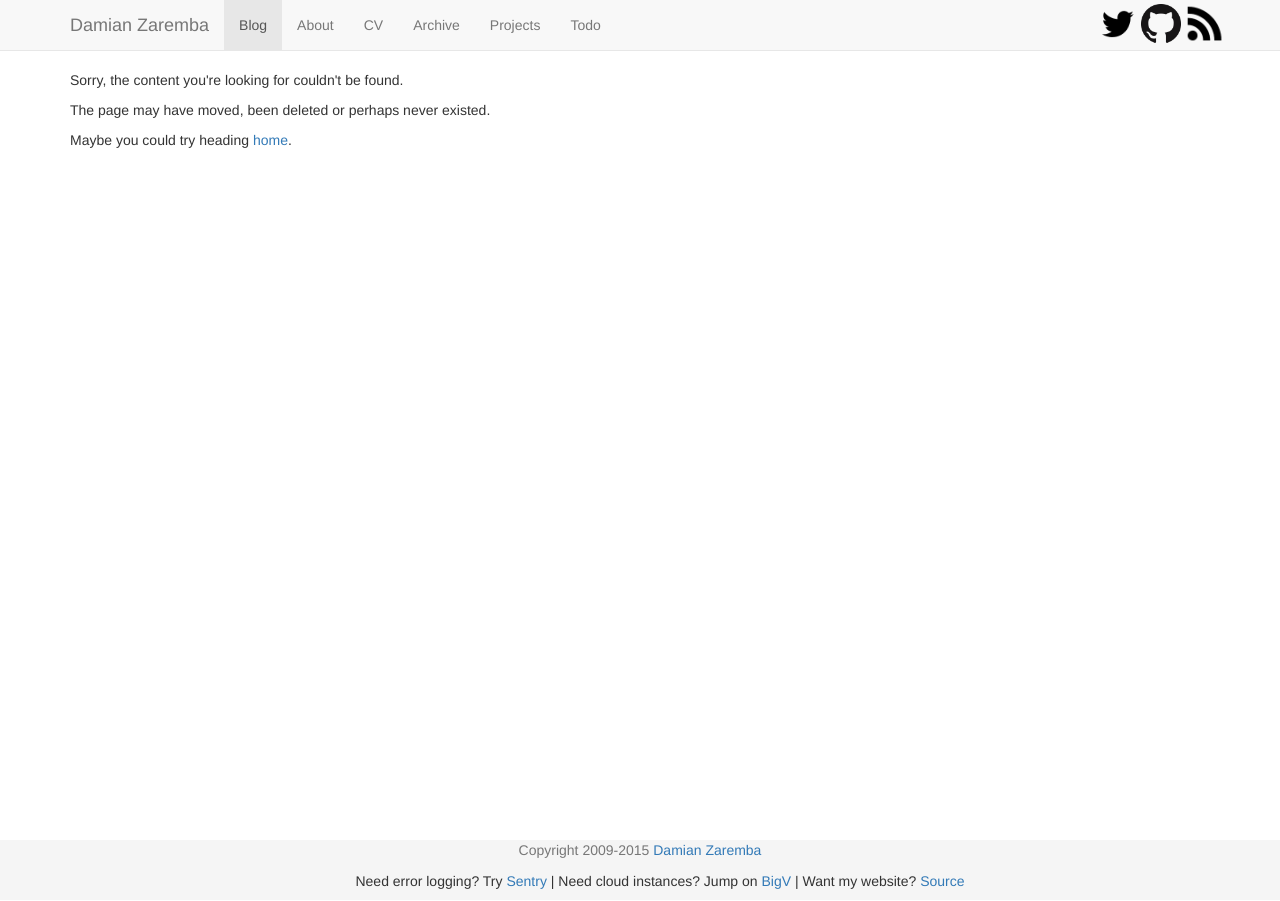
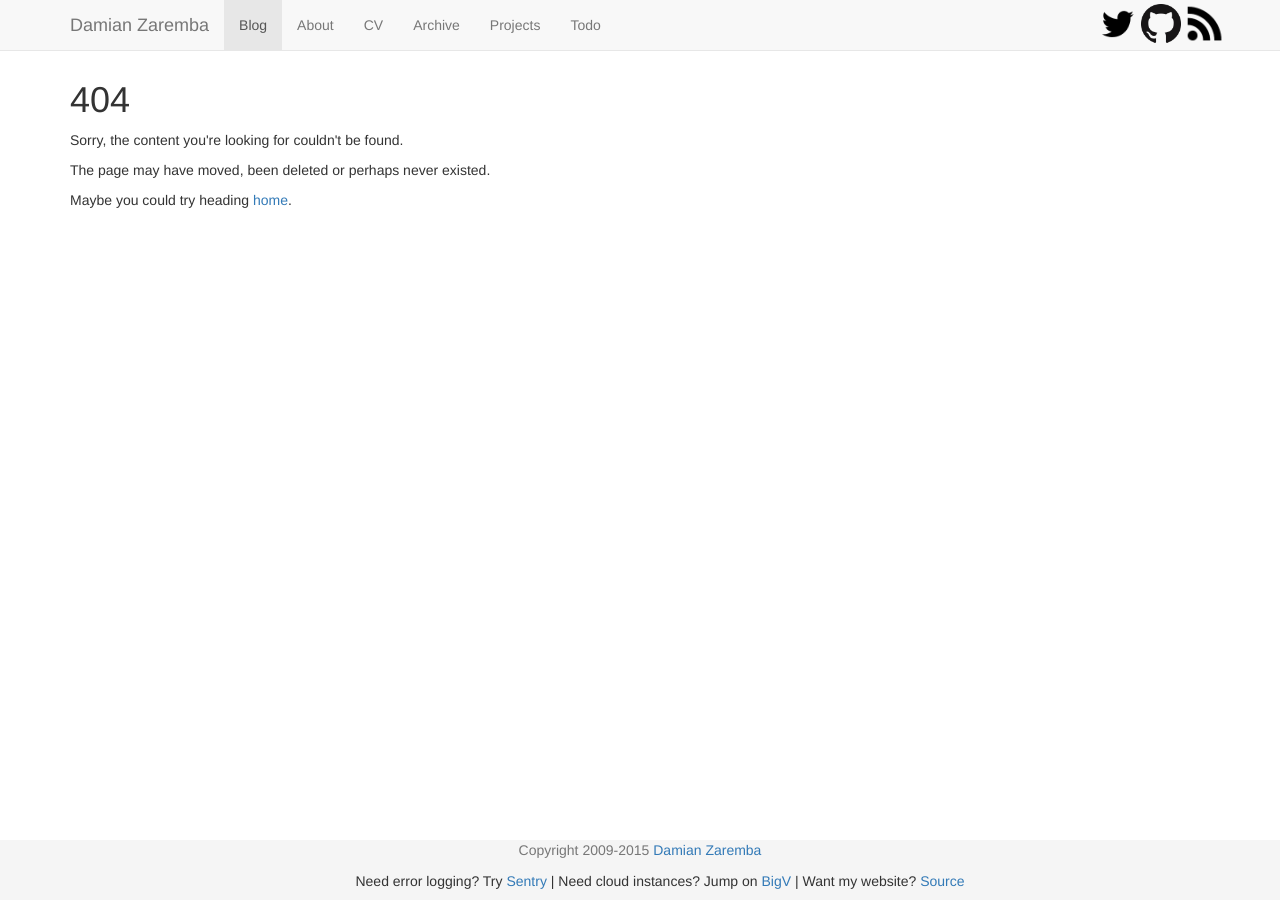
Before and after one commit to DamianZaremba/damianzaremba.co.uk, a Jekyll site: the page built from content/404.html, in a window 1280 px wide. Built offline with Jekyll 4.4.1, drawn with Linux system fonts in a browser that asks for light colours; Markdown is read by kramdown in place of the engine named in the settings; comment, search, counter and statistics services are not loaded.

Commit message:
Small cleanup

```diff
--- a/content/404.html
+++ b/content/404.html
@@ -5,6 +5,7 @@ description: Damian Zaremba - Page Not Found
 ---
 
 <article class="post">
+	<h1 class="title">404</h1>
     <div class="entry">
         <p>Sorry, the content you're looking for couldn't be found.</p>
         <p>The page may have moved, been deleted or perhaps never existed.</p>
```
Also changed, not shown: content/favicon.ico (deleted).
